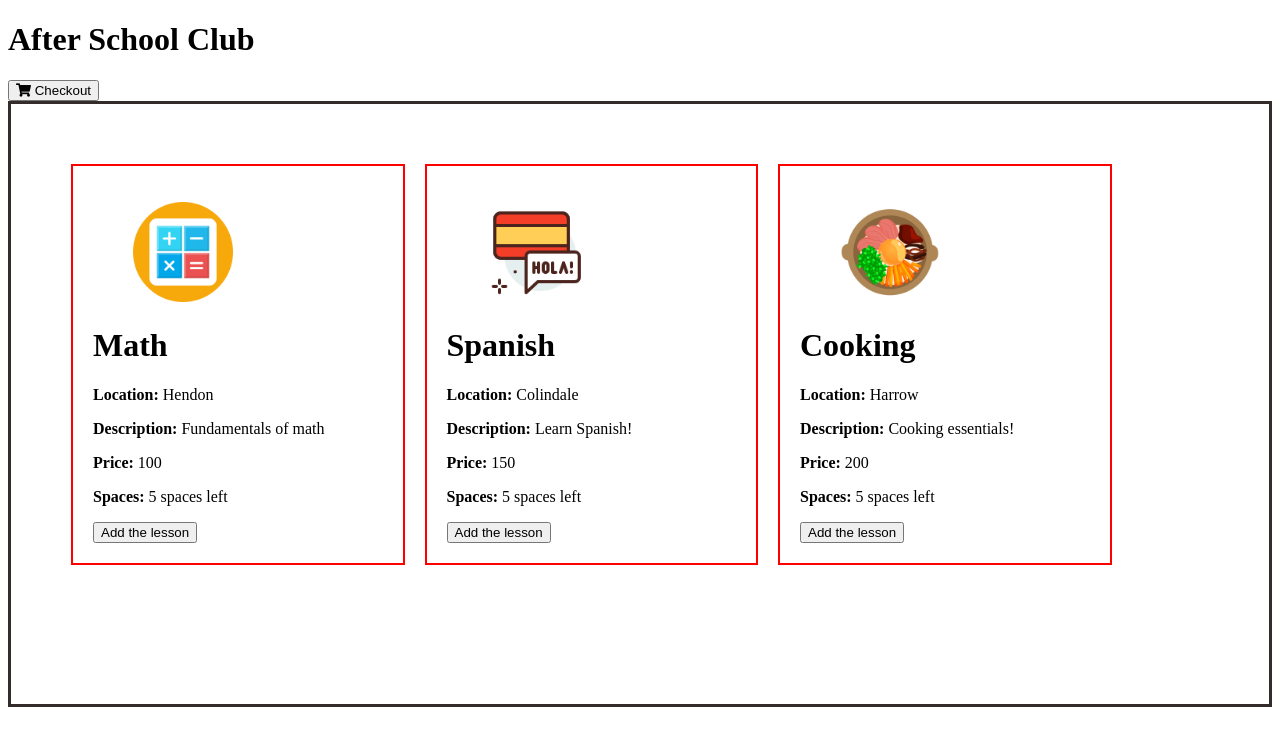
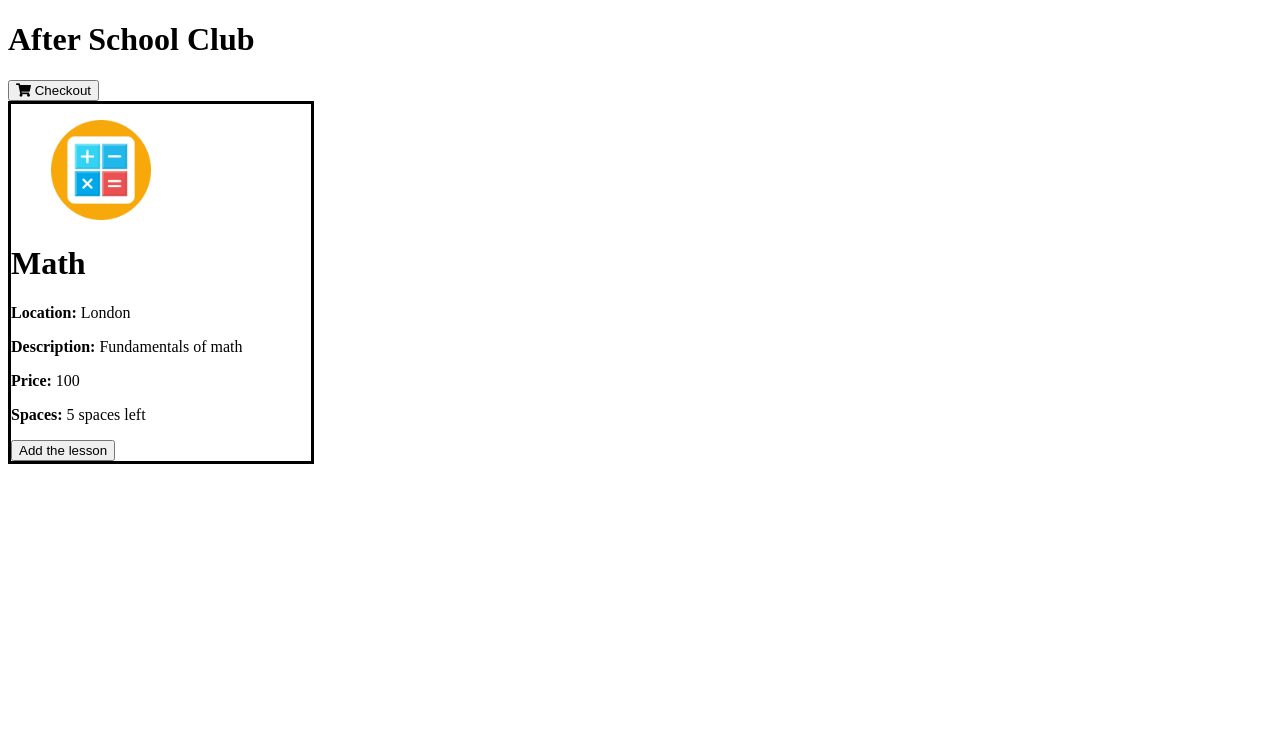
Before and after one commit to JohnnyCiepiela/afterSchoolClasses, a plain HTML site: page index.html in a window 1280 px wide. Drawn offline with nearby package versions, Linux system fonts and the light colour scheme.

Commit message:
Reverting the changes as I mistakenly pushed too much code after the first submission and before it was assessed.

```diff
--- a/index.html
+++ b/index.html
@@ -26,9 +26,7 @@
             Checkout
         </button>
 
-    <div class="float_container">
-
-        <div id="product" class="float_child" v-if="showProduct">
+        <div id="product" v-if="showProduct">
 
             <main>
                 <figure>
@@ -52,56 +50,6 @@
 
         </div>
 
-        <div id="product2" class="float_child" v-if="showProduct">
-
-            <main>
-                <figure>
-                    <img v-bind:src="product2.image" width="100px" height="=100px">
-                </figure>
-
-                <h1 v-text="product2.title"></h1>
-                <p><b>Location:</b> {{ product2.location }}</p>
-                <p><b>Description:</b> {{ product2.description }}</p>
-                <p><b>Price:</b> {{product2.price}}</p>
-                <p><b>Spaces:</b>
-
-                <span v-if="product2.availableSpaces - totalItemsInTheCart > 0">
-                    {{product2.availableSpaces - totalItemsInTheCart}} spaces left</span>
-                <span v-else-if="product2.availableSpaces - totalItemsInTheCart === 0">Out of spaces</span> </p>
-
-                <button v-on:click="addItemToCart" v-bind:disabled="!canAddToCart">Add the lesson</button>
-
-
-            </main>
-
-        </div>
-
-        <div id="product3" class="float_child" v-if="showProduct">
-
-            <main>
-                <figure>
-                    <img v-bind:src="product3.image" width="100px" height="=100px">
-                </figure>
-
-                <h1 v-text="product3.title"></h1>
-                <p><b>Location:</b> {{ product3.location }}</p>
-                <p><b>Description:</b> {{ product3.description }}</p>
-                <p><b>Price:</b> {{product3.price}}</p>
-                <p><b>Spaces:</b>
-
-                <span v-if="product3.availableSpaces - totalItemsInTheCart > 0">
-                    {{product3.availableSpaces - totalItemsInTheCart}} spaces left</span>
-                <span v-else-if="product3.availableSpaces - totalItemsInTheCart === 0">Out of spaces</span> </p>
-
-                <button v-on:click="addItemToCart" v-bind:disabled="!canAddToCart">Add the lesson</button>
-
-
-            </main>
-
-        </div>
-
-    </div>
-
         <div v-else>
             <h2>Welcome to the checkout page! </h2>
 
@@ -120,32 +68,10 @@
                     product: {
                         id: 1001,
                         title: "Math",
-                        location: "Hendon",
+                        location: "London",
                         description: "Fundamentals of math",
                         price: 100,
                         image: "math_icon.png",
-                        availableSpaces:5
-
-                     },
-
-                     product2: {
-                        id: 1002,
-                        title: "Spanish",
-                        location: "Colindale",
-                        description: "Learn Spanish!",
-                        price: 150,
-                        image: "spanish_icon.png",
-                        availableSpaces:5
-
-                     },
-
-                     product3: {
-                        id: 1003,
-                        title: "Cooking",
-                        location: "Harrow",
-                        description: "Cooking essentials!",
-                        price: 200,
-                        image: "cooking_icon.png",
                         availableSpaces:5
 
                      },
--- a/mystyles.css
+++ b/mystyles.css
@@ -1,26 +1,4 @@
-/*#product{
+#product{
     border:3px solid rgb(0, 0, 0);
     width: 300px;
-
 }
-
-#product2{
-    border:3px solid rgb(0, 0, 0);
-    width: 300px;
-
-}  */
-
-.float_container {
-    border: 3px solid rgb(52, 43, 43);
-    padding: 50px;
-    height:500px;
-}
-
-.float_child {
-    width:25%;
-    float: left;
-    padding: 20px;
-    border: 2px solid red;
-    margin:10px;
-
-}
```
Also changed, not shown: README.md, cooking_icon.png (deleted), spanish_icon.png (deleted).
